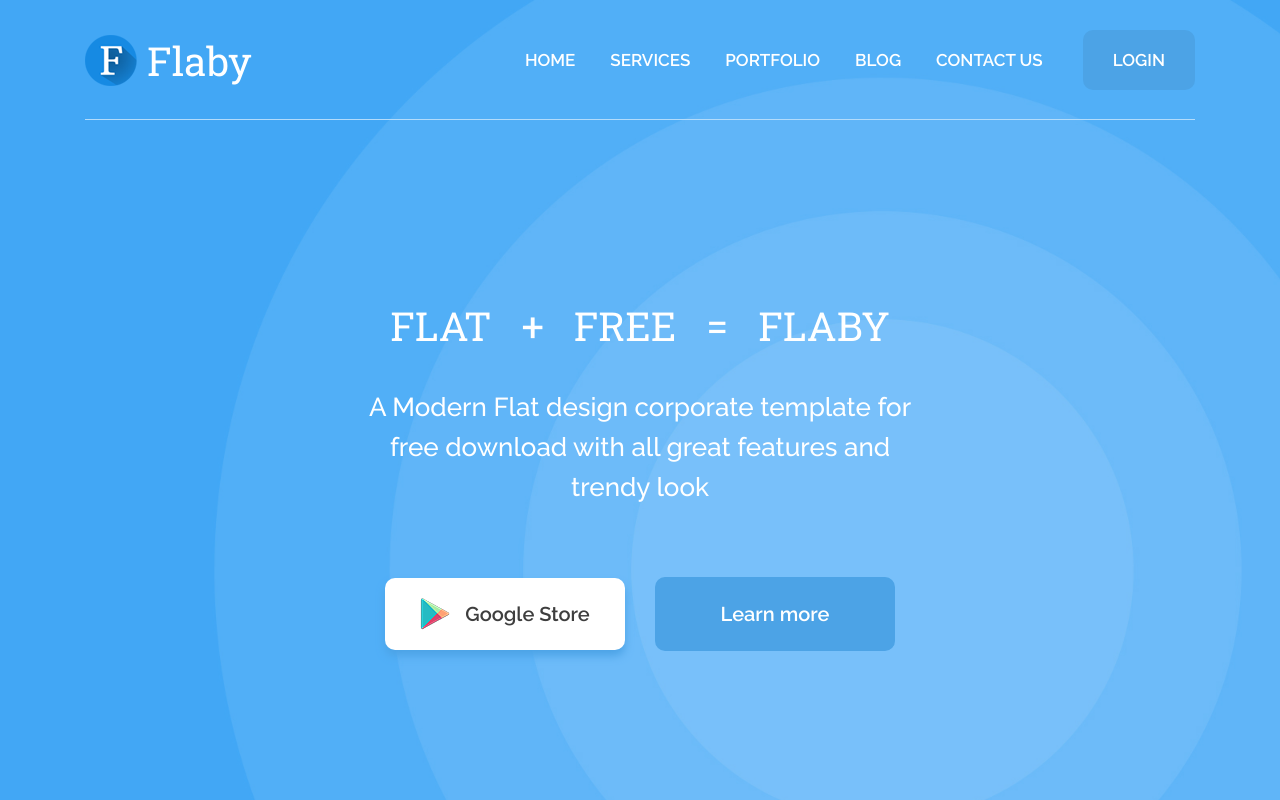
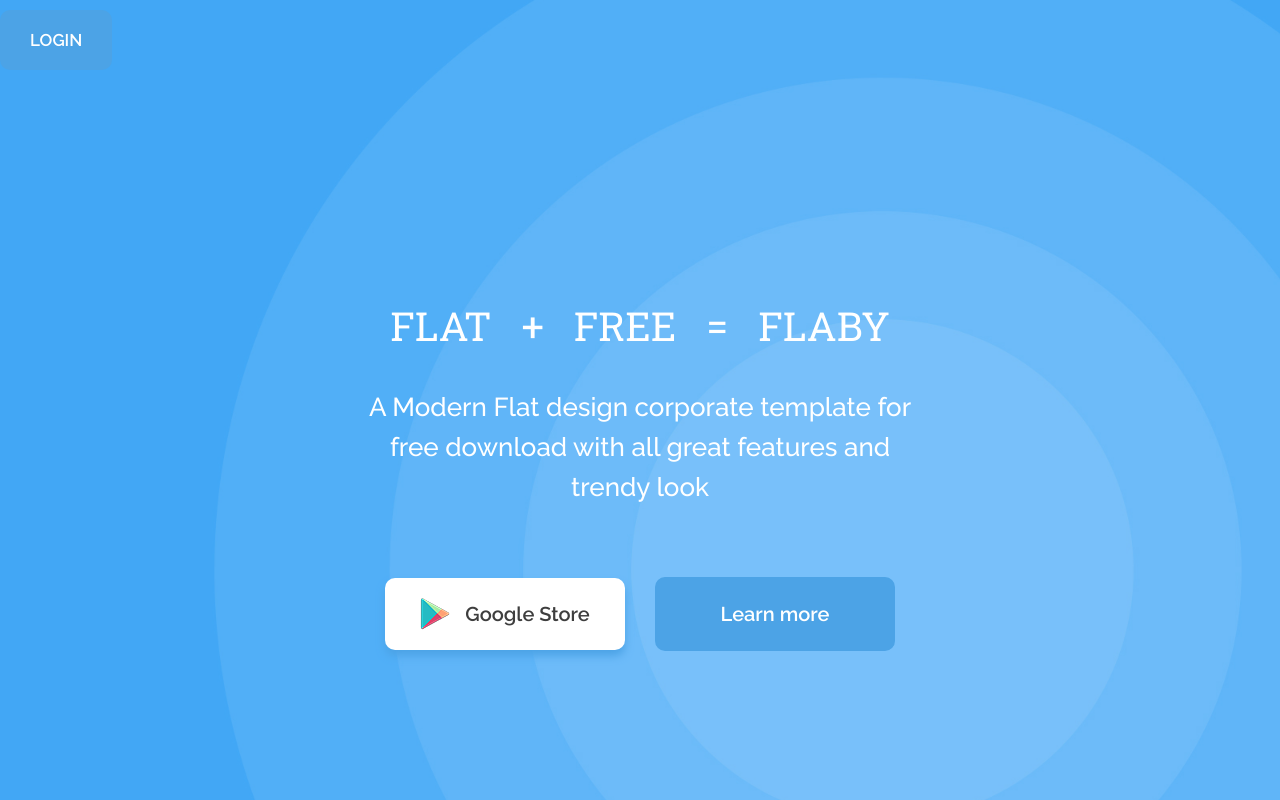
Before and after one commit to romanorlov1/webcoder-dev.github.io, a plain HTML site: page flaby/index.html in a window 1280 px wide. Shown: the top 800 px of the page. Drawn offline with nearby package versions, Linux system fonts and the light colour scheme.

Commit message:
Update index.html

```diff
--- a/flaby/index.html
+++ b/flaby/index.html
@@ -24,21 +24,6 @@
 	<body>
 		<!-- Header-top -->
 		<header class="header-top">
-			<div class="container header-top__content">
-				<a class="logo header-top__logo" href="#">
-					<img class="logo__img" src="img/logo.png" alt="F">
-					<div class="logo__text header-top__logo-text">Flaby</div>
-				</a>
-				<nav class="header-top__nav">
-					<a class="header-top__toggler header-top__toggle-on"><i class="fa fa-bars" aria-hidden="true"></i></a>
-					<a class="header-top__toggler header-top__toggle-off"><i class="fa fa-times" aria-hidden="true"></i></a>
-					<ul class="header-menu">
-						<li class="header-menu__item"><a class="header-menu__link" href="#">HOME</a></li>
-						<li class="header-menu__item"><a class="header-menu__link" href="#">SERVICES</a></li>
-						<li class="header-menu__item"><a class="header-menu__link" href="#">PORTFOLIO</a></li>
-						<li class="header-menu__item"><a class="header-menu__link" href="#">BLOG</a></li>
-						<li class="header-menu__item"><a class="header-menu__link" href="#">CONTACT US</a></li>
-					</ul>
 				</nav>
 				<a class="header-top__button" href="#">LOGIN</a>
 			</div>
```
